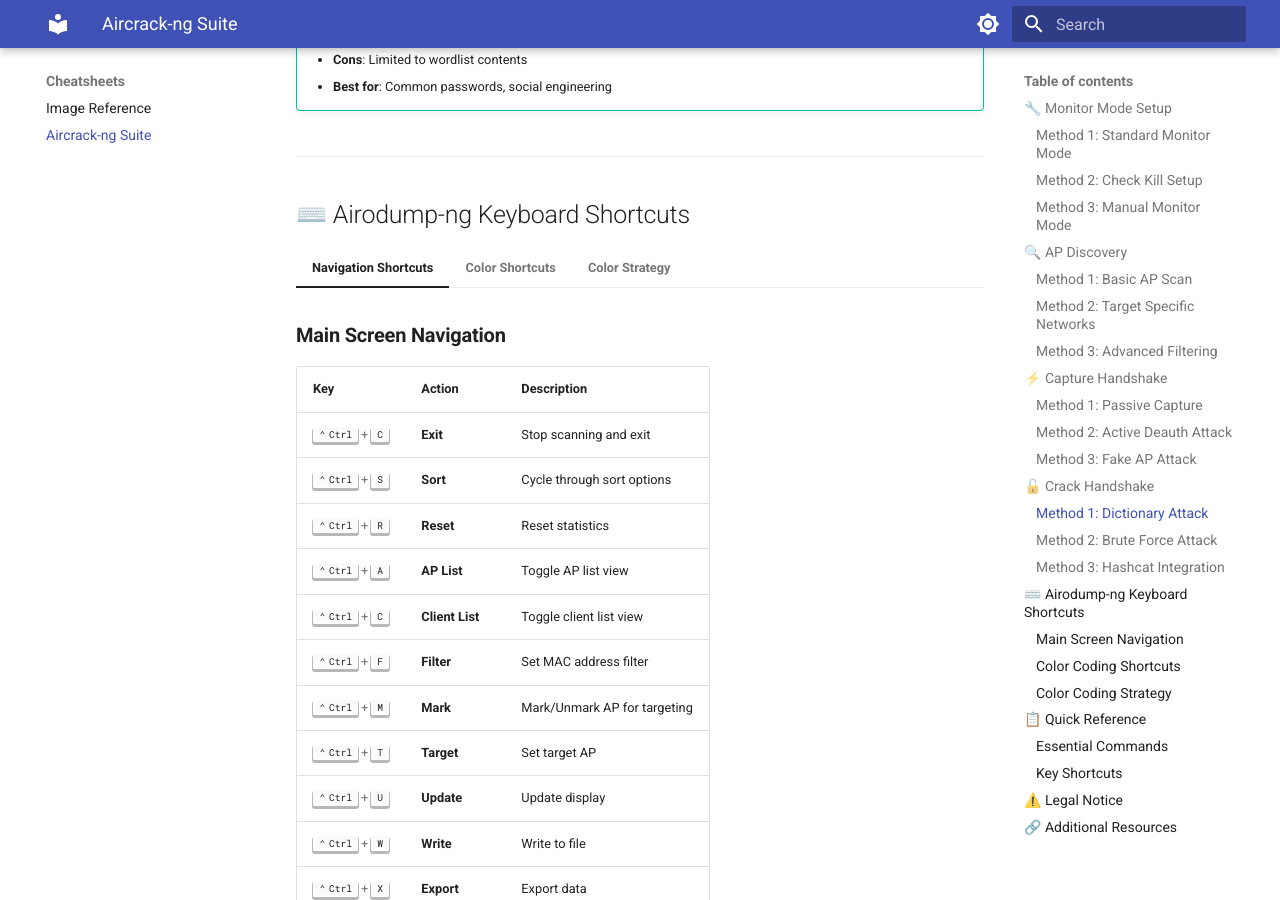
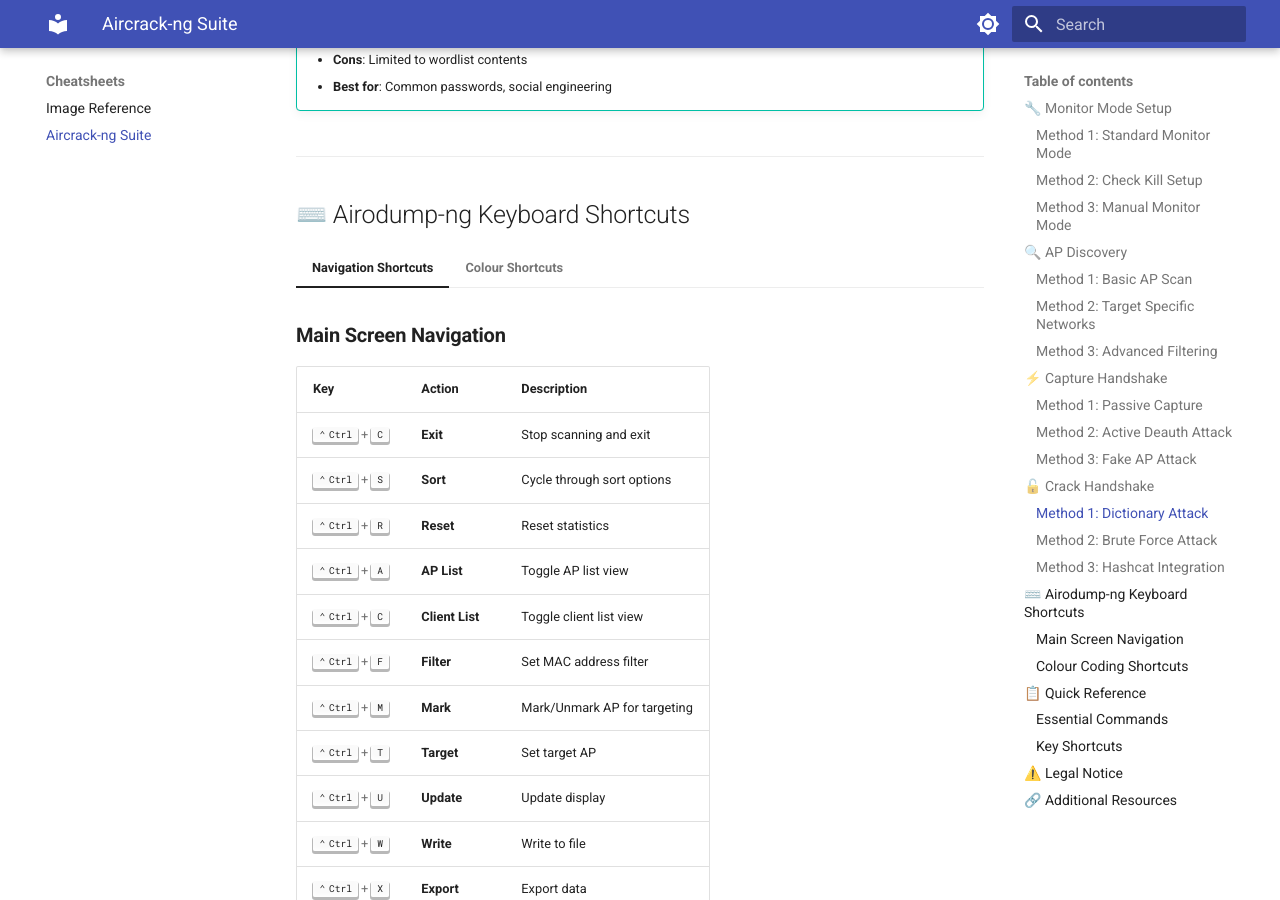
Before and after one commit to DirtyOptics/airbreach, an MkDocs documentation site: the page built from docs/cheatsheets/aircrack-ng-cheatsheet.md, in a window 1280 px wide and 900 px high, scrolled down 2450 px. Built offline with MkDocs 1.6.1 and Material for MkDocs 9.7.7, drawn with Linux system fonts in a browser that asks for light colours; some of the changed lines change nothing that is shown.

Commit message:
vault backup: 2025-10-22 07:32:24

```diff
--- a/docs/cheatsheets/aircrack-ng-cheatsheet.md
+++ b/docs/cheatsheets/aircrack-ng-cheatsheet.md
@@ -262,11 +262,12 @@
     | ++ctrl+w++ | **Write** | Write to file |
     | ++ctrl+x++ | **Export** | Export data |
 
-=== "Color Shortcuts"
+=== "Colour Shortcuts"
 
-    ### **Color Coding Shortcuts**
+    ### **Colour Coding Shortcuts**
     | Key | Action | Description |
     |-----|--------|-------------|
+    | ++ctrl+m++ | **Mark** | Mark/Unmark AP for targeting |
     | ++ctrl+1++ | **Red** | Highlight in red |
     | ++ctrl+2++ | **Green** | Highlight in green |
     | ++ctrl+3++ | **Yellow** | Highlight in yellow |
@@ -274,27 +275,16 @@
     | ++ctrl+5++ | **Magenta** | Highlight in magenta |
     | ++ctrl+6++ | **Cyan** | Highlight in cyan |
     | ++ctrl+7++ | **White** | Highlight in white |
-    | ++ctrl+0++ | **Clear** | Remove color highlighting |
+    | ++ctrl+0++ | **Clear** | Remove colour highlighting |
 
-=== "Color Strategy"
-
-    ### **Color Coding Strategy**
-    | Color | Use Case | Description |
-    |-------|----------|-------------|
-    | **Red** | High Priority | Target APs, WEP networks, weak encryption |
-    | **Green** | Connected | APs with active clients |
-    | **Yellow** | WPS Enabled | APs with WPS vulnerability |
-    | **Blue** | Strong Signal | High-power APs for testing |
-    | **Magenta** | Hidden SSID | Networks with hidden names |
-    | **Cyan** | 5GHz Networks | Higher frequency targets |
-    | **White** | Unknown/New | Recently discovered APs |
-
-    !!! tip "Color Coding Best Practices"
-        - **Red**: Mark your primary targets
-        - **Green**: Highlight APs with active clients
-        - **Yellow**: Flag WPS-enabled networks
-        - **Blue**: Mark high-signal strength APs
-        - Use ++ctrl+0++ to clear colors and start fresh
+    !!! tip "Colour Coding Strategy"
+        - **Red**: High priority targets, WEP networks
+        - **Green**: APs with active clients
+        - **Yellow**: WPS-enabled networks
+        - **Blue**: High-signal strength APs
+        - **Magenta**: Hidden SSID networks
+        - **Cyan**: 5GHz networks
+        - **White**: Recently discovered APs
 
 ---
 
```
